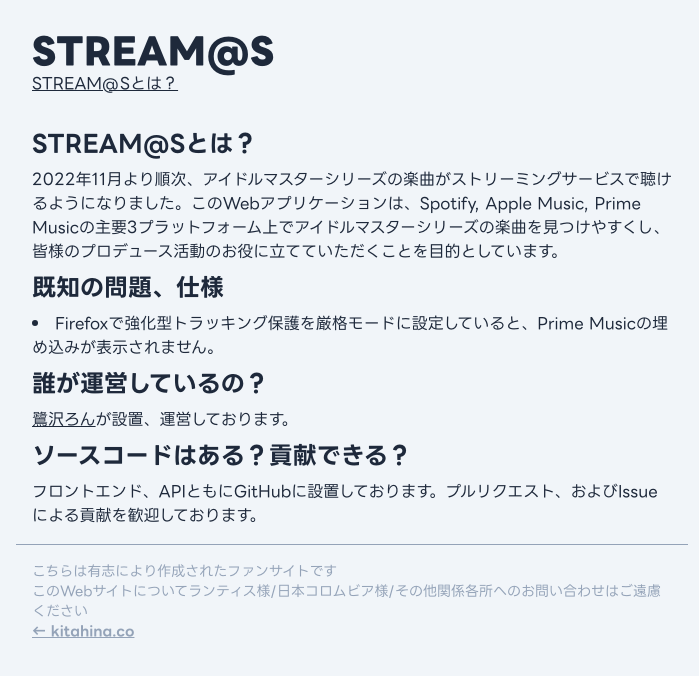
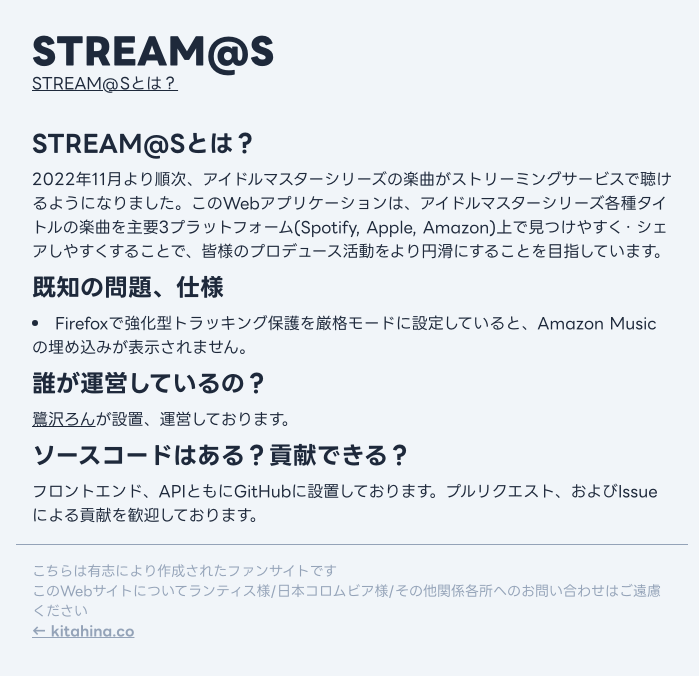
Before and after one commit to lonsagisawa/stream.kitahina.co, a Next.js app: page /about in a window 1280 px wide. Shown: the top 676 px of the page, without its empty margins (288-987 px from the left). Built offline with nearby package versions, Linux system fonts and the light colour scheme.

Commit message:
about: wording

```diff
--- a/pages/about.tsx
+++ b/pages/about.tsx
@@ -15,14 +15,14 @@
         <Header />
         <h2 className="text-2xl font-bold">STREAM@Sとは？</h2>
         <p className="my-2">
-          2022年11月より順次、アイドルマスターシリーズの楽曲がストリーミングサービスで聴けるようになりました。このWebアプリケーションは、Spotify,
-          Apple Music, Prime
-          Musicの主要3プラットフォーム上でアイドルマスターシリーズの楽曲を見つけやすくし、皆様のプロデュース活動のお役に立てていただくことを目的としています。
+          2022年11月より順次、アイドルマスターシリーズの楽曲がストリーミングサービスで聴けるようになりました。このWebアプリケーションは、アイドルマスターシリーズ各種タイトルの楽曲を主要3プラットフォーム(Spotify,
+          Apple,
+          Amazon)上で見つけやすく・シェアしやすくすることで、皆様のプロデュース活動をより円滑にすることを目指しています。
         </p>
         <h2 className="text-2xl font-bold">既知の問題、仕様</h2>
         <ul>
           <li className="list-disc list-inside my-2">
-            Firefoxで強化型トラッキング保護を厳格モードに設定していると、Prime
+            Firefoxで強化型トラッキング保護を厳格モードに設定していると、Amazon
             Musicの埋め込みが表示されません。
           </li>
         </ul>
```
